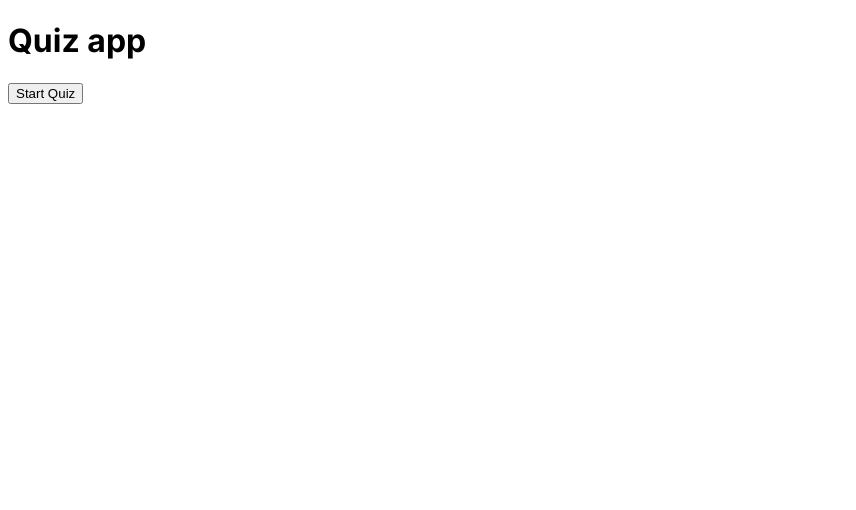
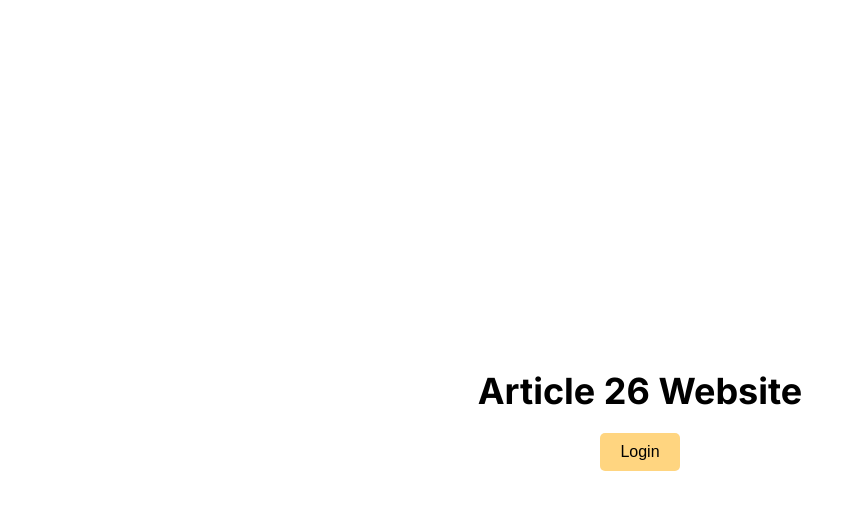
Before and after one commit to Article26/A26Website, a Next.js app: page / in a window 1280 px wide. Shown: the top 510 px of the page, without its empty margins (0-856 px from the left). Built offline with nearby package versions, Linux system fonts and the light colour scheme.

Commit message:
fifth commit

```diff
--- a/app/page.js
+++ b/app/page.js
@@ -1,17 +1,41 @@
 import Image from "next/image";
 import Link from "next/link";
 
+const styles = {
+  container: {
+    display: 'flex',
+    flexDirection: 'column',
+    alignItems: 'center',
+    justifyContent: 'center',
+    height: '100vh',
+    backgroundColor: 'white',
+    textAlign: 'center', // Center text
+  },
+  heading: {
+    fontSize: '36px',
+    marginBottom: '20px',
+  },
+  button: {
+    backgroundColor: '#FFD580', // Assuming this is your button color
+    color: 'black',
+    border: 'none',
+    padding: '10px 20px',
+    borderRadius: '5px',
+    cursor: 'pointer',
+    fontSize: '16px',
+    textDecoration: 'none', // Ensures no underline for the Link
+    display: 'inline-block', // To ensure the button styles are applied correctly
+  },
+}
+
 export default function Home() {
   return (
-    <main className="flex min-h-screen flex-col items-center justify-between p-24">
+    <main style={styles.container}>
       <div>
-        <h1>
-          Quiz app
-        </h1>
-        <Link href = '/quiz'>
-          <button>Start Quiz</button>
+        <h1 style={styles.heading}>Article 26 Website</h1>
+        <Link href="/login" passHref>
+          <button style={styles.button}>Login</button>
         </Link>
-
       </div>
     </main>
   );
```
